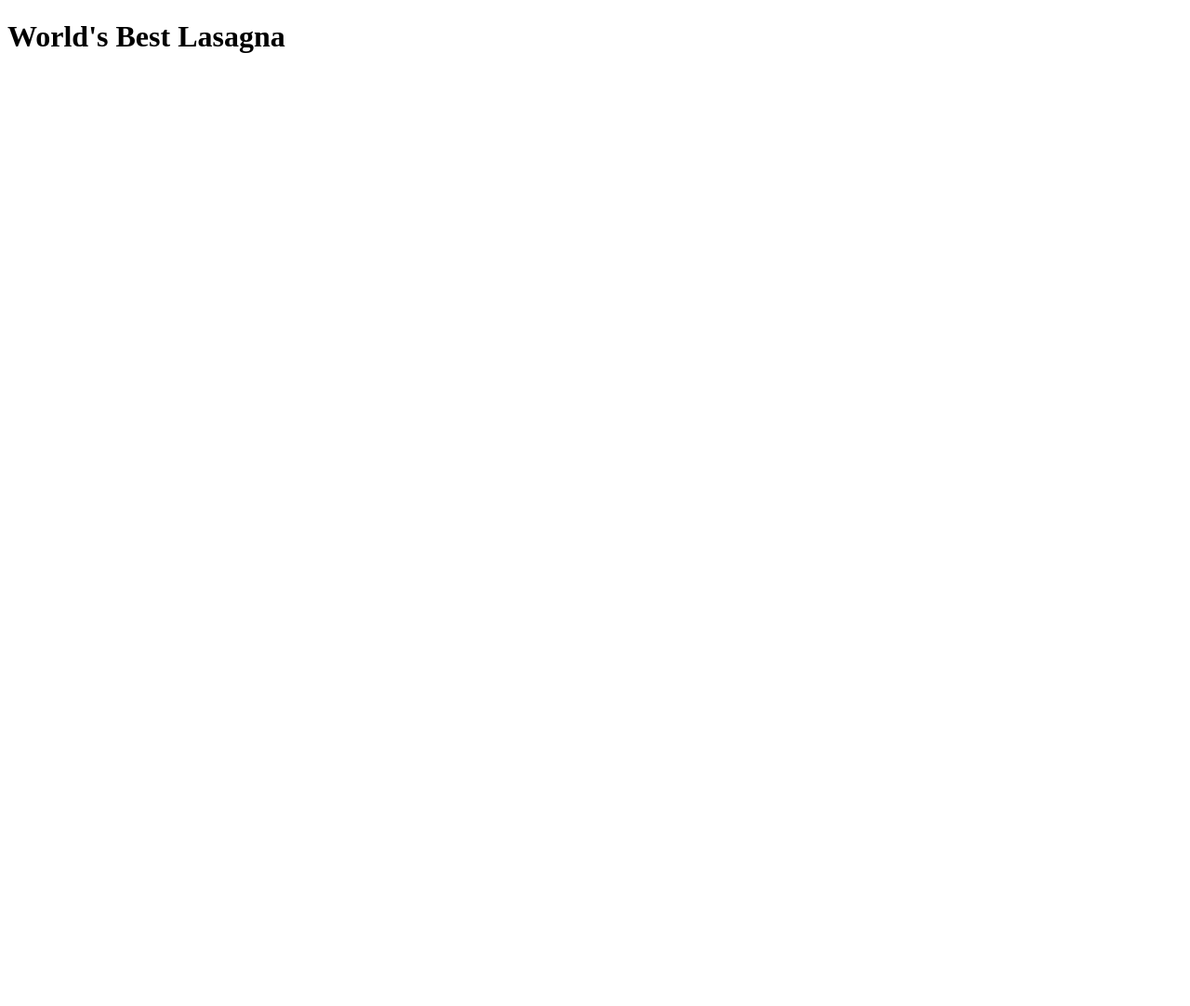
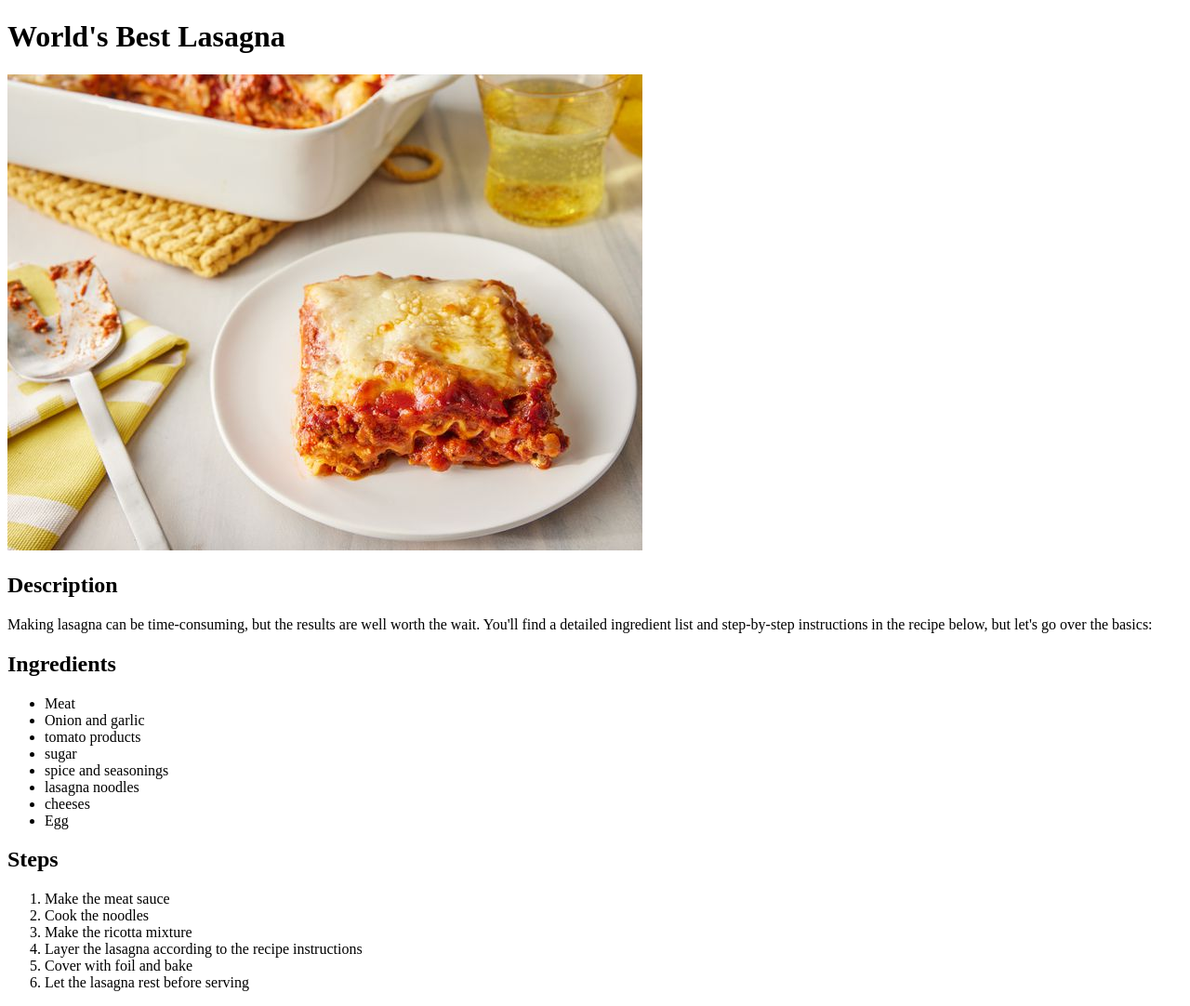
Before and after one commit to sofia-araujo/odin-recipes, a plain HTML site: page recipes/lasagna.html in a window 1280 px wide. Shown: the whole page at 93% size. Before the commit the page ends 800 px from the top, so only its background shows below. Drawn offline with Linux system fonts and the light colour scheme.

Commit message:
create the lasagna recipe page content

```diff
--- a/recipes/lasagna.html
+++ b/recipes/lasagna.html
@@ -7,5 +7,28 @@
 </head>
 <body>
     <h1>World's Best Lasagna</h1>
+    <img src="../images/lasagna.jpg" alt="image of lasagna on a plate">
+    <h2>Description</h2>
+    <p>Making lasagna can be time-consuming, but the results are well worth the wait. You'll find a detailed ingredient list and step-by-step instructions in the recipe below, but let's go over the basics:</p>
+    <h2>Ingredients</h2>
+    <ul>
+        <li>Meat</li>
+        <li>Onion and garlic</li>
+        <li>tomato products</li>
+        <li>sugar</li>
+        <li>spice and seasonings</li>
+        <li>lasagna noodles</li>
+        <li>cheeses</li>
+        <li>Egg</li>
+    </ul>
+    <h2>Steps</h2>
+    <ol>
+        <li>Make the meat sauce</li>
+        <li>Cook the noodles</li>
+        <li>Make the ricotta mixture</li>
+        <li>Layer the lasagna according to the recipe instructions</li>
+        <li>Cover with foil and bake</li>
+        <li>Let the lasagna rest before serving</li>
+    </ol>
 </body>
 </html>
```
Also changed, not shown: index.html (+1 -0 lines), images/lasagna.jpg (added).
